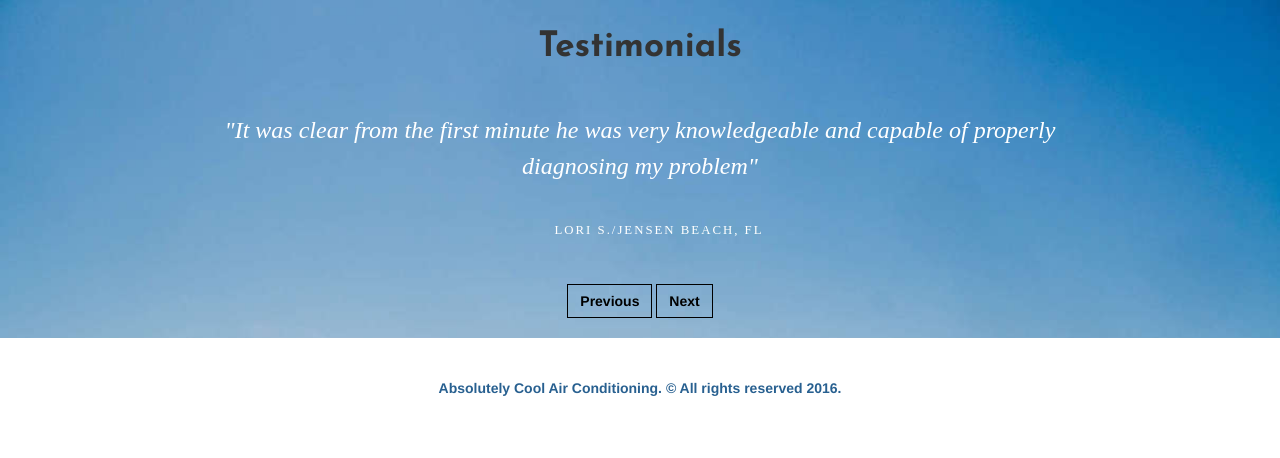
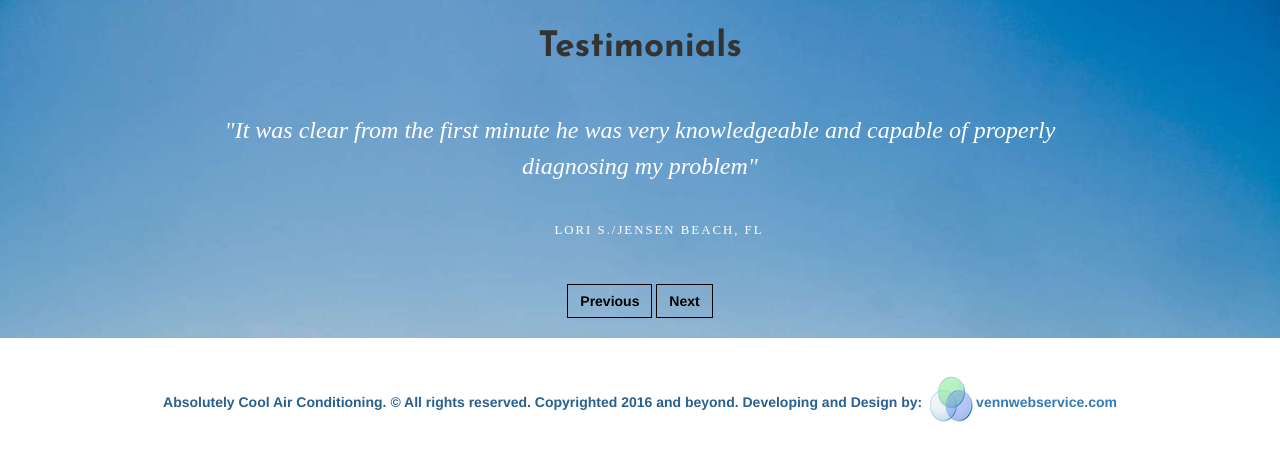
Before and after one commit to jeremic-io/absolutelycoolair, a PHP site: page / in a window 1280 px wide. Shown: the part 1838-2296 px from the top of the page. Before the commit the page ends 2234 px from the top, so only its background shows below. Run offline with PHP 8.4, Linux system fonts and the light colour scheme.

Commit message:
Update footer

```diff
--- a/index.php
+++ b/index.php
@@ -221,7 +221,7 @@
   </div>
   <footer class="main-footer">
     <div class="copyright">
-      Absolutely Cool Air Conditioning. &copy; All rights reserved 2016.
+      Absolutely Cool Air Conditioning. &copy; All rights reserved. Copyrighted 2016 and beyond. Developing and Design by: <a href="vennwebservice.com"><img src="images/venn.png" alt="venn logo" style="position:relative;top:-5px;" />vennwebservice.com</a>
     </div>
   </footer>
 
```
Also changed, not shown: images/venn.png (added).
